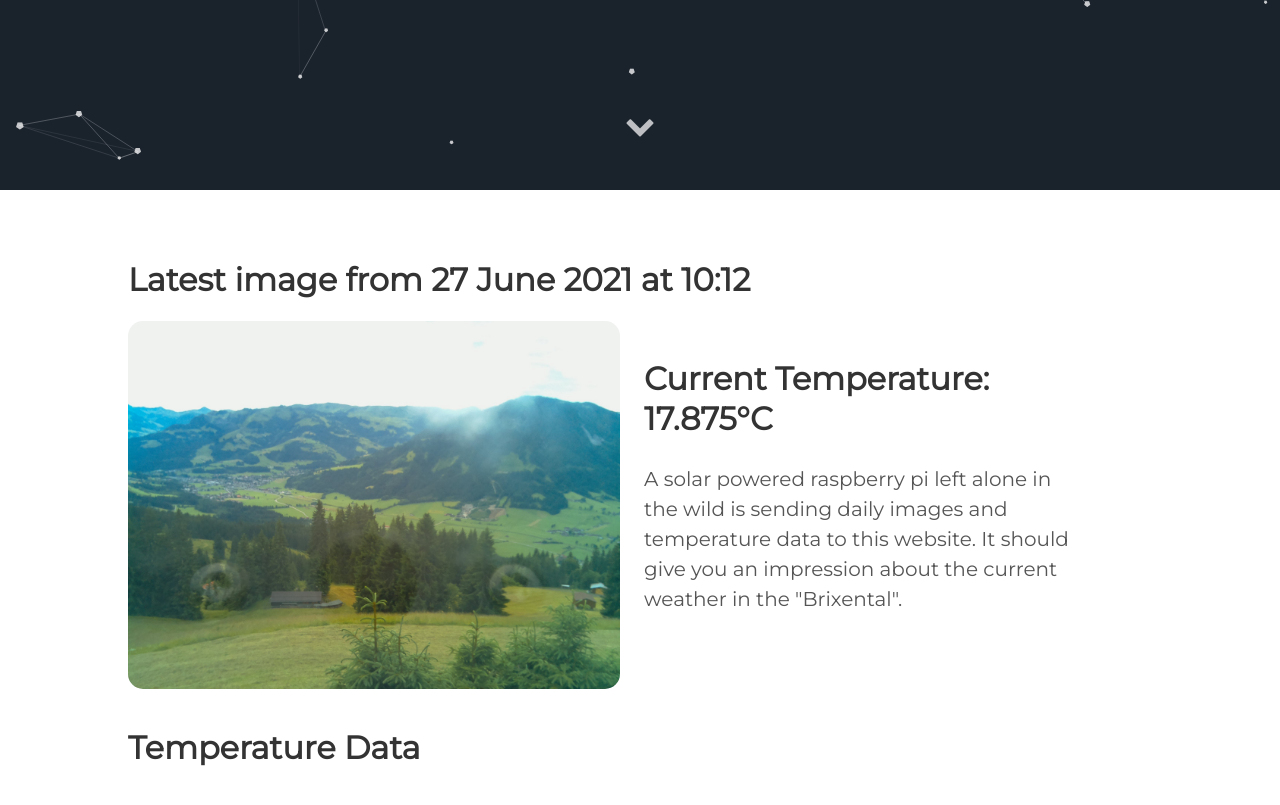
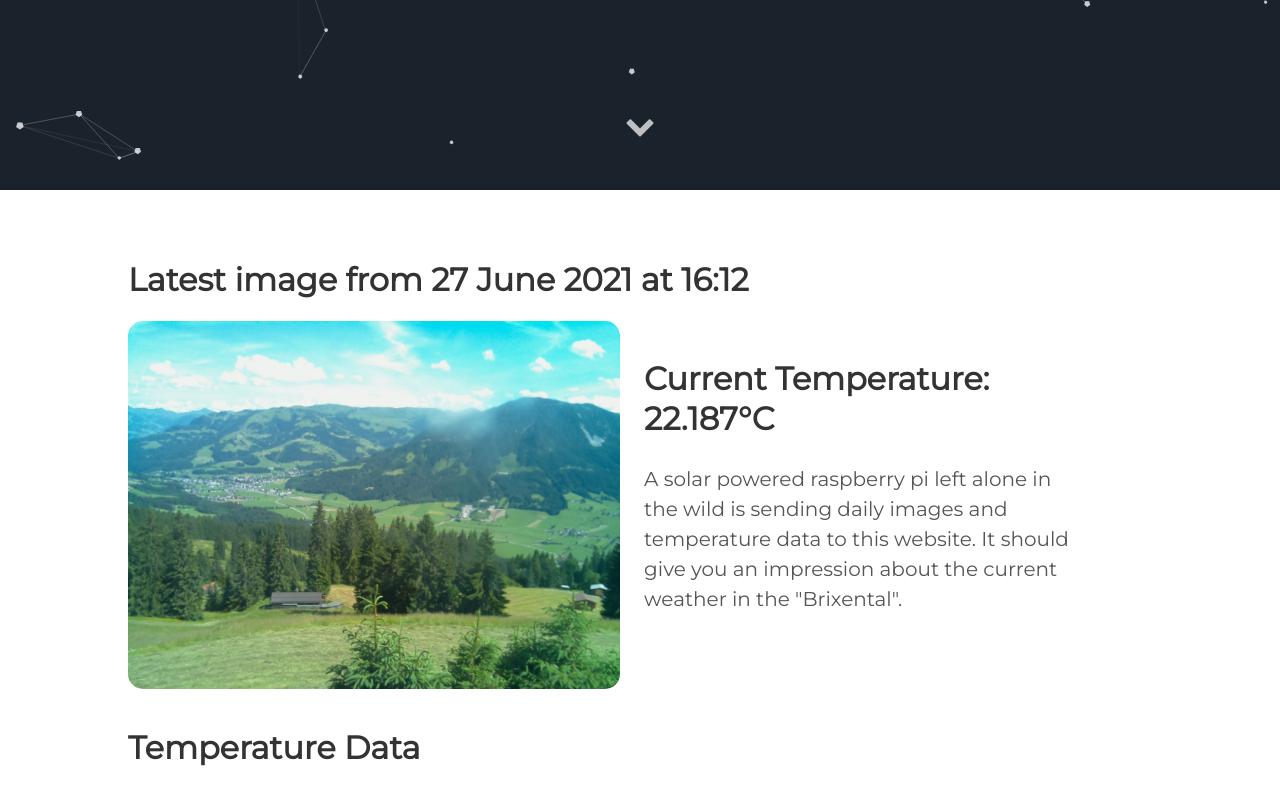
Before and after one commit to vektorious/vektorious.github.io, a Jekyll site: the page built from resources/huette.md, in a window 1280 px wide and 900 px high, scrolled down 710 px. Shown: the top 805 px of the window. Built offline with Jekyll 4.4.1, drawn with Linux system fonts in a browser that asks for light colours.

Commit message:
I'm a bot beep boop

```diff
--- a/resources/huette.md
+++ b/resources/huette.md
@@ -6,13 +6,13 @@ image: '/assets/img/'
 description: 'Live image from the Austrian alps'
 twitter_text: ' '
 ---
-## Latest image from 27 June 2021 at 10:12
+## Latest image from 27 June 2021 at 16:12
 <div class="huette">
   <div class="huette-image">
     <img src="{{ "/assets/img/huette.jpg" | prepend: site.baseurl }}">
   </div>
   <div class="huette-text">
-        <h2>Current Temperature: 17.875°C</h2>
+        <h2>Current Temperature: 22.187°C</h2>
         <p>A solar powered raspberry pi left alone in the wild is sending daily images and temperature data to this website. It should give you an impression about the current weather in the "Brixental".</p>
 
   </div>
```
Also changed, not shown: rpi-script/2021-06-27_161046.txt (renamed from rpi-script/2021-06-27_101048.txt, +5 -5 lines), rpi-script/huette.md (+2 -2 lines), assets/img/huette.jpg, assets/img/temp_plot.png, rpi-script/temp_plot.png, 1 other file.
